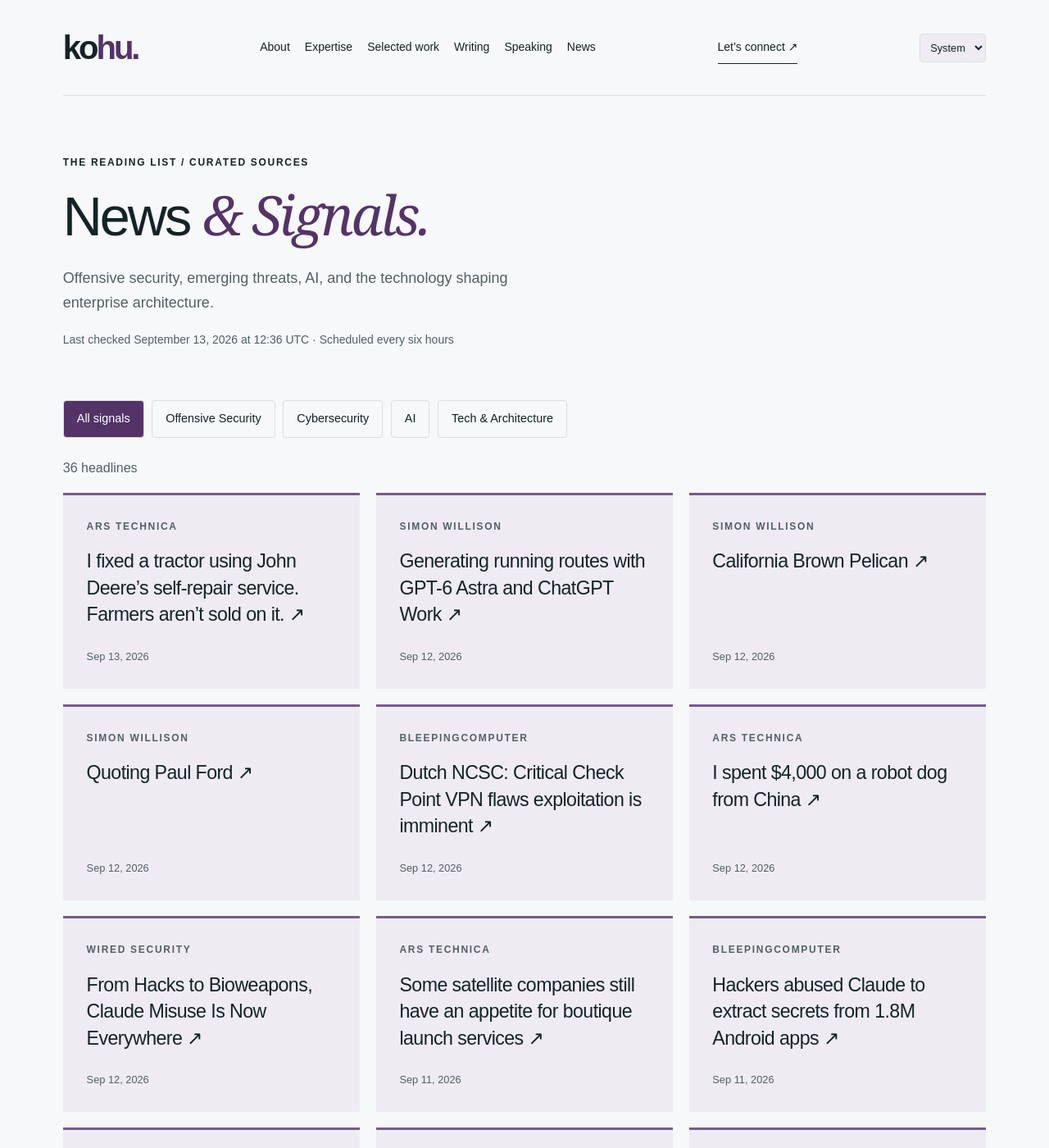
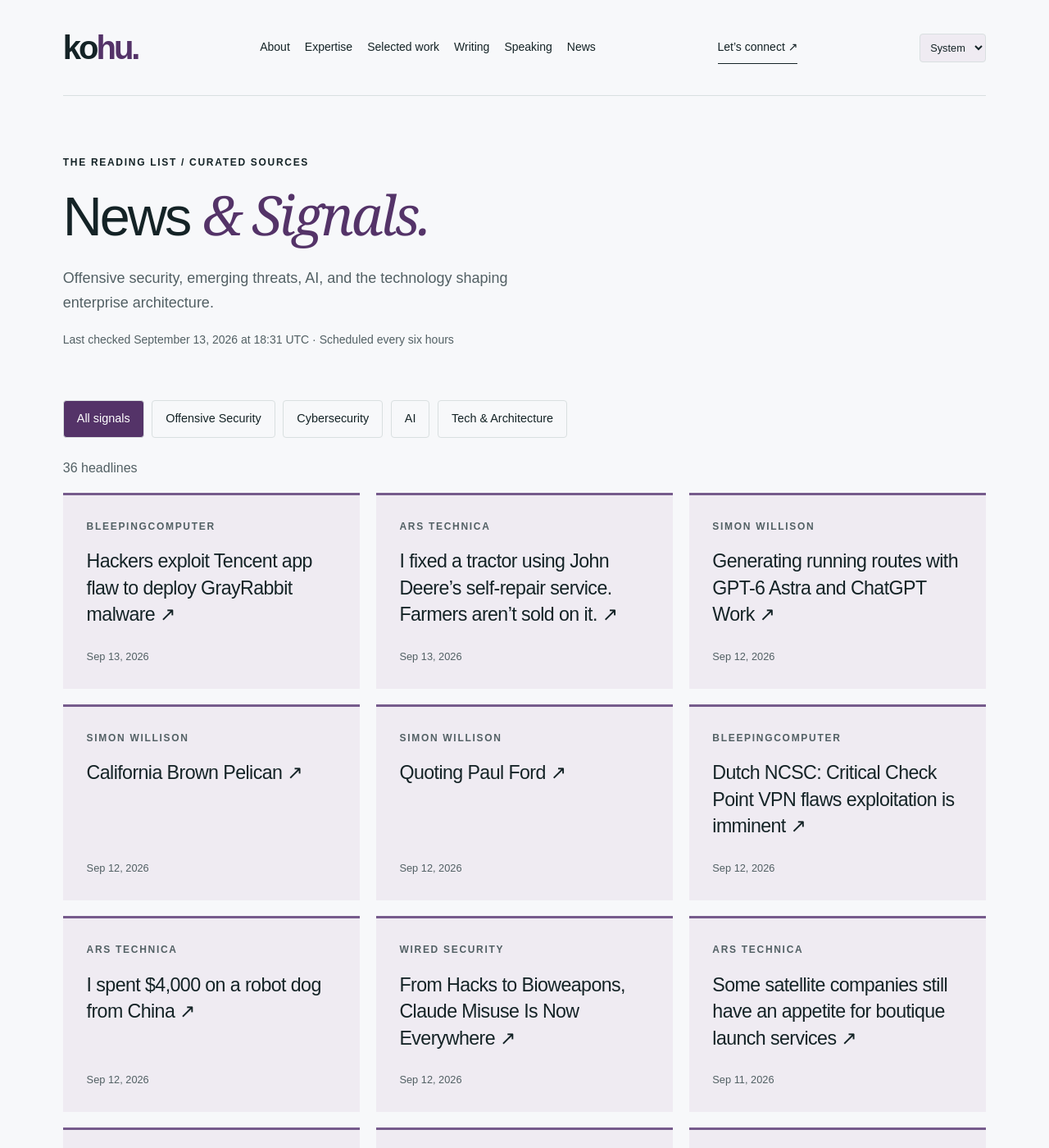
Before and after one commit to hntk/hntk.github.io, a Jekyll site: the page built from news/index.html, in a window 1280 px wide and 1400 px high. Shown: the whole window at 82% size. Built offline with Jekyll 4.4.1, drawn with Linux system fonts in a browser that asks for light colours; part of the change alters nothing that is shown; some of the changed text lies outside the part shown.

Commit message:
Refresh News and Signals

```diff
--- a/_data/news.json
+++ b/_data/news.json
@@ -1,6 +1,14 @@
 {
-  "updated": "2026-09-13T12:36:41.345511+00:00",
+  "updated": "2026-09-13T18:31:49.810646+00:00",
   "items": [
+    {
+      "title": "Hackers exploit Tencent app flaw to deploy GrayRabbit malware",
+      "url": "https://www.bleepingcomputer.com/news/security/hackers-exploit-tencent-app-flaw-to-deploy-grayrabbit-malware/",
+      "published": "2026-09-13T14:26:32+00:00",
+      "source": "BleepingComputer",
+      "source_id": "bleepingcomputer",
+      "category": "cybersecurity"
+    },
     {
       "title": "I fixed a tractor using John Deere’s self-repair service. Farmers aren’t sold on it.",
       "url": "https://arstechnica.com/gadgets/2026/09/i-fixed-a-tractor-using-john-deeres-self-repair-service-farmers-arent-sold-on-it/",
@@ -79,14 +87,6 @@
       "published": "2026-09-11T19:21:08+00:00",
       "source": "Dark Reading",
       "source_id": "dark-reading",
-      "category": "cybersecurity"
-    },
-    {
-      "title": "Florida confirms DMV database breached via stolen police account",
-      "url": "https://www.bleepingcomputer.com/news/security/florida-confirms-dmv-database-breached-via-stolen-police-account/",
-      "published": "2026-09-11T19:00:29+00:00",
-      "source": "BleepingComputer",
-      "source_id": "bleepingcomputer",
       "category": "cybersecurity"
     },
     {
@@ -295,79 +295,79 @@
       "id": "ars-technica",
       "name": "Ars Technica",
       "status": "ok",
-      "last_success": "2026-09-13T12:36:41.345511+00:00"
+      "last_success": "2026-09-13T18:31:49.810646+00:00"
     },
     {
       "id": "bleepingcomputer",
       "name": "BleepingComputer",
       "status": "ok",
-      "last_success": "2026-09-13T12:36:41.345511+00:00"
+      "last_success": "2026-09-13T18:31:49.810646+00:00"
     },
     {
       "id": "cloudflare",
       "name": "Cloudflare",
       "status": "ok",
-      "last_success": "2026-09-13T12:36:41.345511+00:00"
+      "last_success": "2026-09-13T18:31:49.810646+00:00"
     },
     {
       "id": "dark-reading",
       "name": "Dark Reading",
       "status": "ok",
-      "last_success": "2026-09-13T12:36:41.345511+00:00"
+      "last_success": "2026-09-13T18:31:49.810646+00:00"
     },
     {
       "id": "hugging-face",
       "name": "Hugging Face",
       "status": "ok",
-      "last_success": "2026-09-13T12:36:41.345511+00:00"
+      "last_success": "2026-09-13T18:31:49.810646+00:00"
     },
     {
       "id": "microsoft-research",
       "name": "Microsoft Research",
       "status": "ok",
-      "last_success": "2026-09-13T12:36:41.345511+00:00"
+      "last_success": "2026-09-13T18:31:49.810646+00:00"
     },
     {
       "id": "nvidia",
       "name": "NVIDIA",
       "status": "ok",
-      "last_success": "2026-09-13T12:36:41.345511+00:00"
+      "last_success": "2026-09-13T18:31:49.810646+00:00"
     },
     {
       "id": "portswigger",
       "name": "PortSwigger Research",
       "status": "ok",
-      "last_success": "2026-09-13T12:36:41.345511+00:00"
+      "last_success": "2026-09-13T18:31:49.810646+00:00"
     },
     {
       "id": "schneier",
       "name": "Schneier on Security",
       "status": "ok",
-      "last_success": "2026-09-13T12:36:41.345511+00:00"
+      "last_success": "2026-09-13T18:31:49.810646+00:00"
     },
     {
       "id": "simon-willison",
       "name": "Simon Willison",
       "status": "ok",
-      "last_success": "2026-09-13T12:36:41.345511+00:00"
+      "last_success": "2026-09-13T18:31:49.810646+00:00"
     },
     {
       "id": "specterops",
       "name": "SpecterOps",
       "status": "ok",
-      "last_success": "2026-09-13T12:36:41.345511+00:00"
+      "last_success": "2026-09-13T18:31:49.810646+00:00"
     },
     {
       "id": "trail-of-bits",
       "name": "Trail of Bits",
       "status": "ok",
-      "last_success": "2026-09-13T12:36:41.345511+00:00"
+      "last_success": "2026-09-13T18:31:49.810646+00:00"
     },
     {
       "id": "wired",
       "name": "WIRED Security",
       "status": "ok",
-      "last_success": "2026-09-13T12:36:41.345511+00:00"
+      "last_success": "2026-09-13T18:31:49.810646+00:00"
     }
   ]
 }
```
